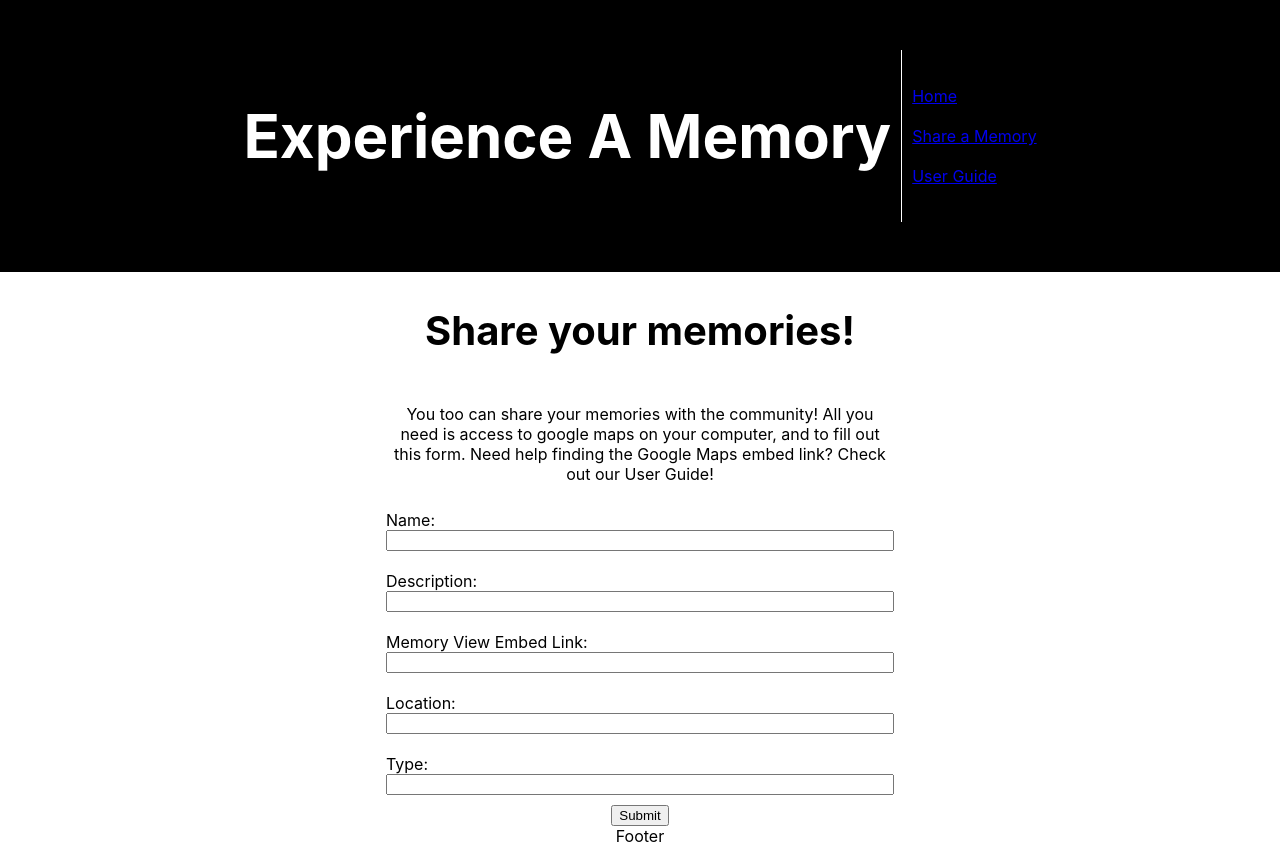
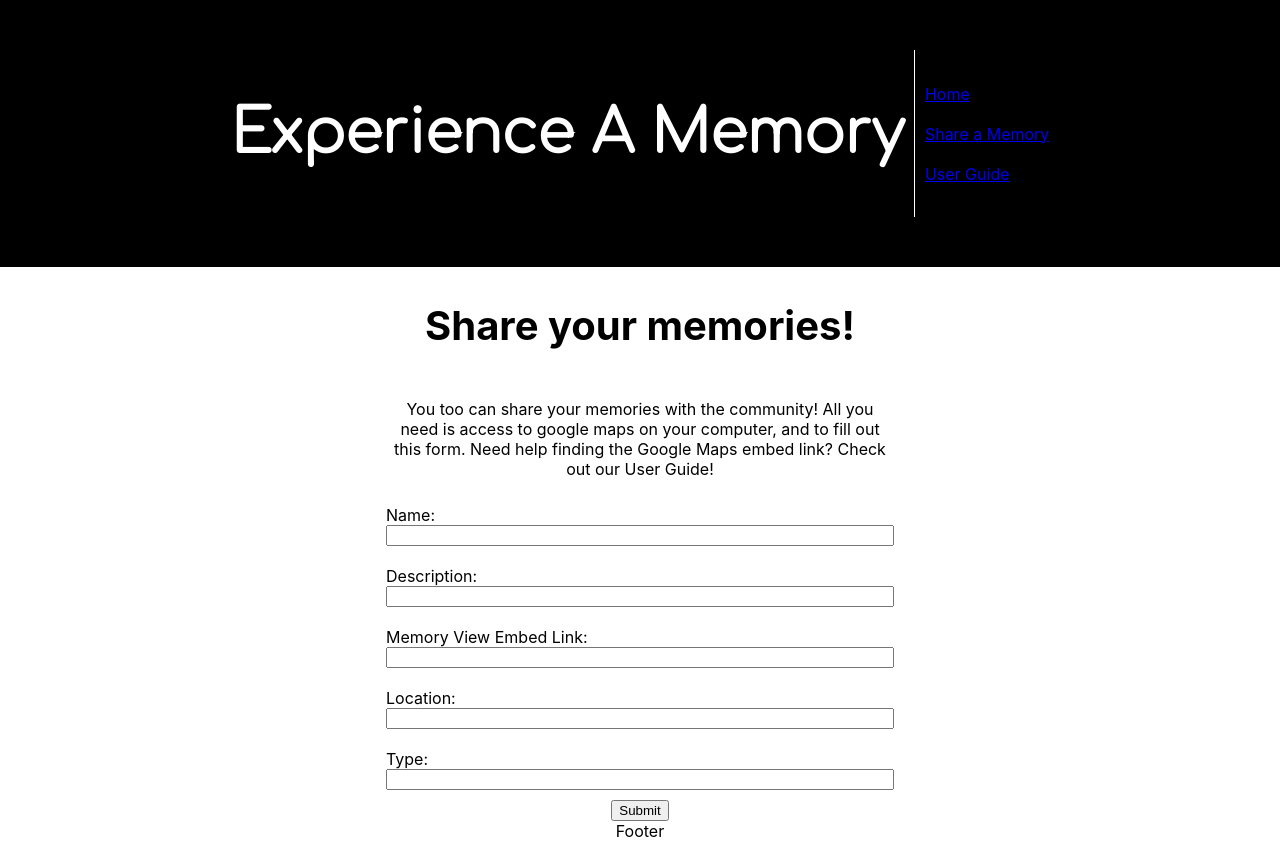
Before and after one commit to amandaphail/VisualizeAMemory, a React (Create React App) app: page /new in a window 1280 px wide. Built offline with nearby package versions, Linux system fonts and the light colour scheme; no server answers.

Commit message:
font styling

```diff
--- a/src/App.css
+++ b/src/App.css
@@ -1,8 +1,16 @@
+/* @import url('https://fonts.googleapis.com/css2?family=Lobster&display=swap'); */
+@import url('https://fonts.googleapis.com/css2?family=Comfortaa:wght@300&display=swap');
+
 * {
   /* margin: 0 auto;
    */
-   text-align: center;
+  text-align: center;
+}
 
+h1 {
+  /* font-family: "Lobster", cursive; */
+  /* letter-spacing: 3px; */
+  font-family: 'Comfortaa', cursive;
 }
 
 /* .App {
--- a/src/App.js
+++ b/src/App.js
@@ -26,6 +26,7 @@
 
   return (
     <div className="App">
+
       <div className="App-header">
         <header>
 
--- a/src/components/Memories.jsx
+++ b/src/components/Memories.jsx
@@ -33,7 +33,6 @@
 <AccordionDetails>
 
         <div id ="right">
-            {/* {userLink} */}
             <br/>
             <iframe
     src={`${userLink}`}
@@ -51,3 +50,4 @@
 
     )
 }
+// https://www.freakyjolly.com/react-material-ui-accordion-tabs-tutorial-with-example/#Using_Accordion_Component
```
